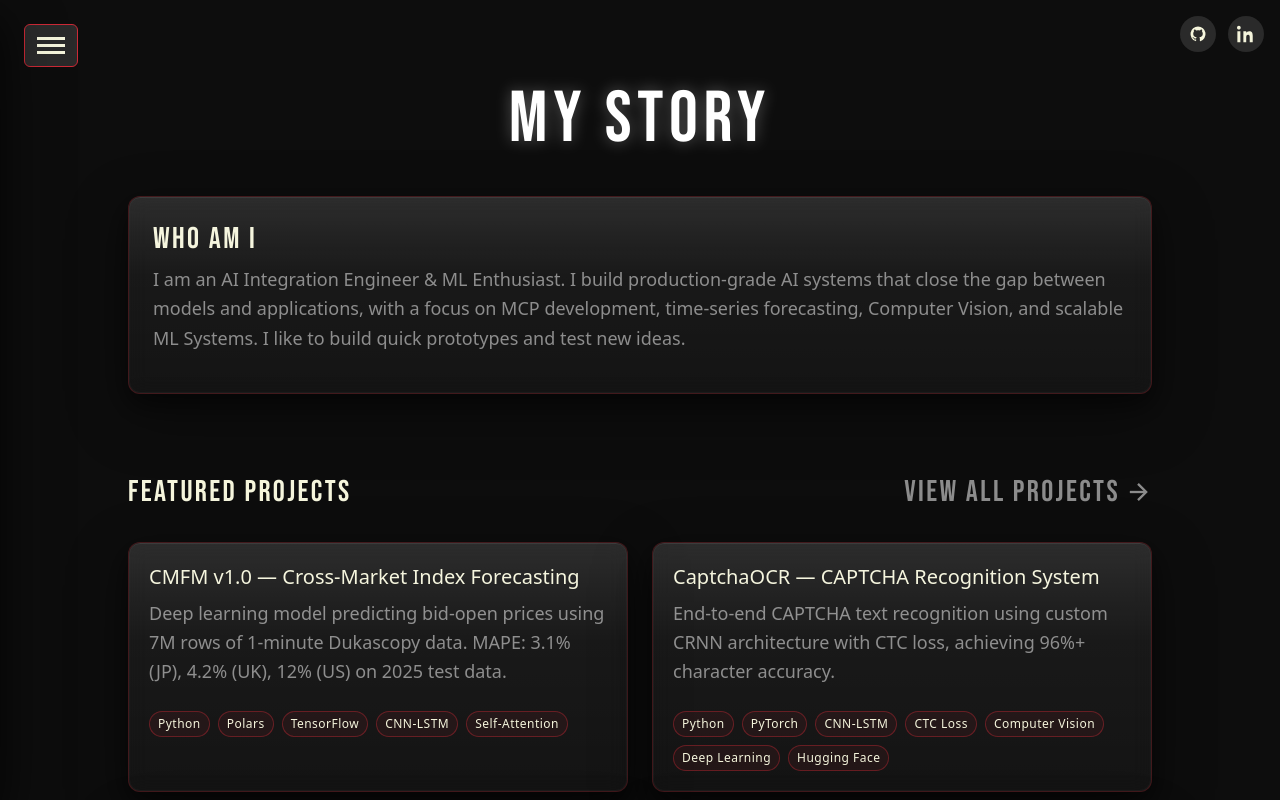
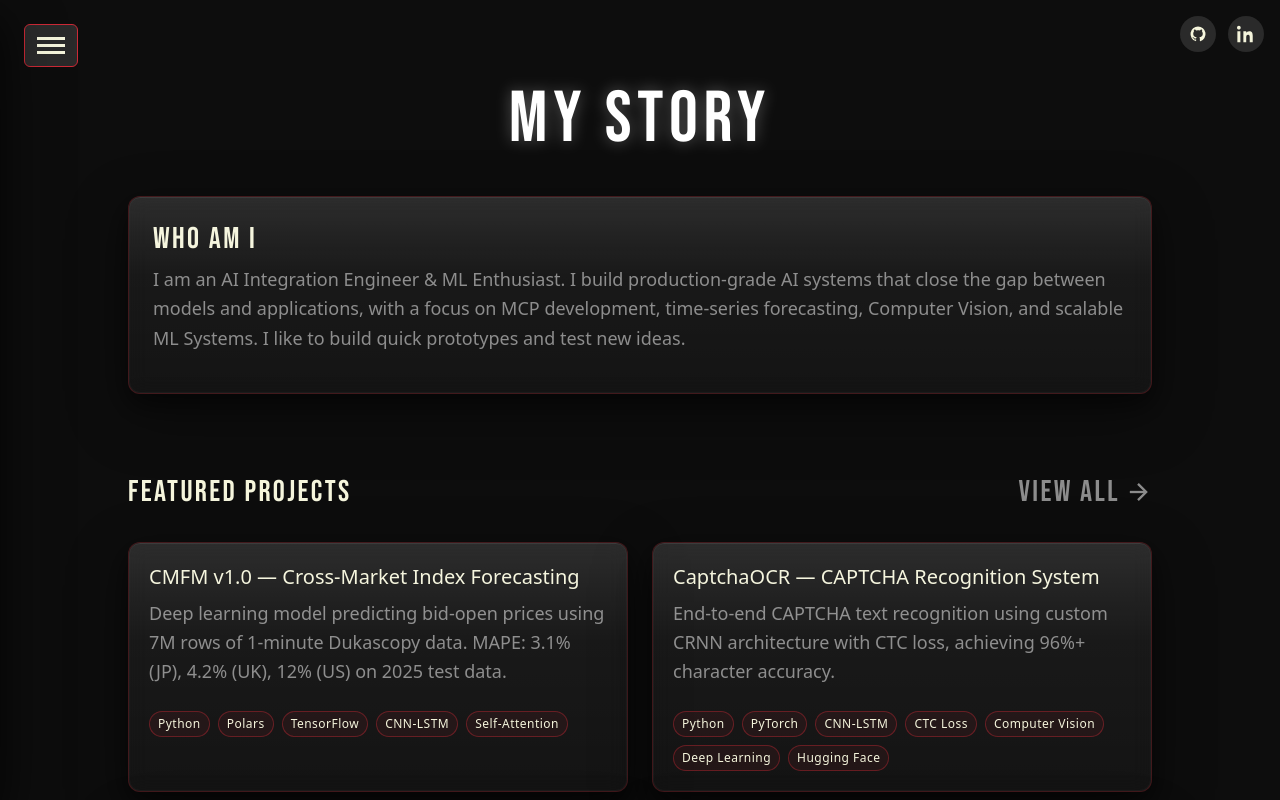
Before and after one commit to mohakapoor/Portfolio, a Next.js app: page /story in a window 1280 px wide. Shown: the top 800 px of the page. Built offline with nearby package versions, Linux system fonts and the light colour scheme.

Commit message:
small cosmetic change

```diff
--- a/src/app/story/page.tsx
+++ b/src/app/story/page.tsx
@@ -168,7 +168,7 @@ export default function StoryPage() {
               title="View All Projects"
             >
               <span className="flex items-center gap-1">
-                <span className="hidden sm:inline">VIEW ALL PROJECTS</span>
+                <span className="hidden sm:inline">VIEW ALL</span>
                 <svg width="28" height="28" viewBox="0 0 24 24" fill="none" stroke="currentColor" strokeWidth="2" className="group-hover:translate-x-1 transition-transform duration-200">
                   <path d="M5 12h14" />
                   <path d="M12 5l7 7-7 7" />
```
